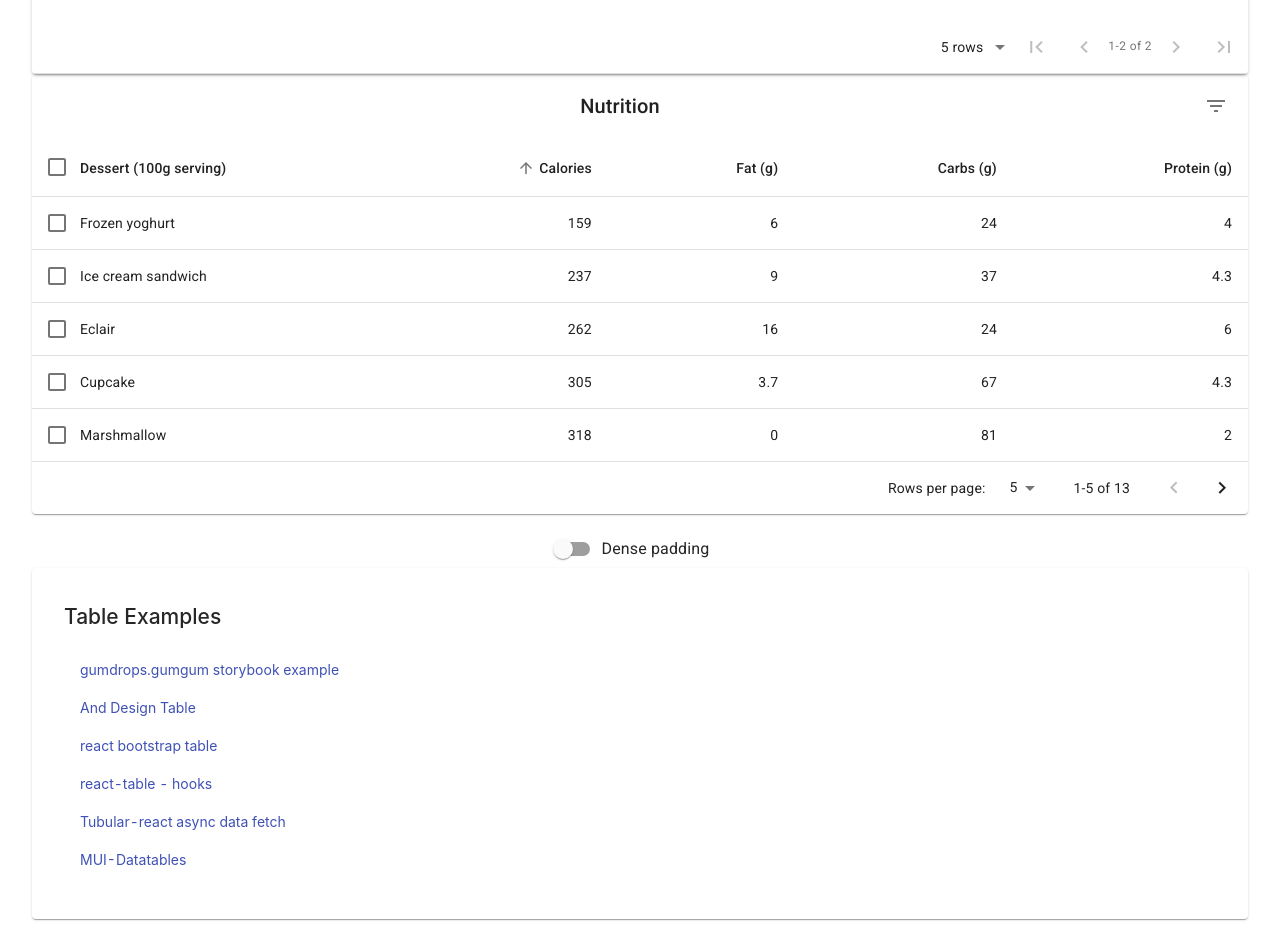
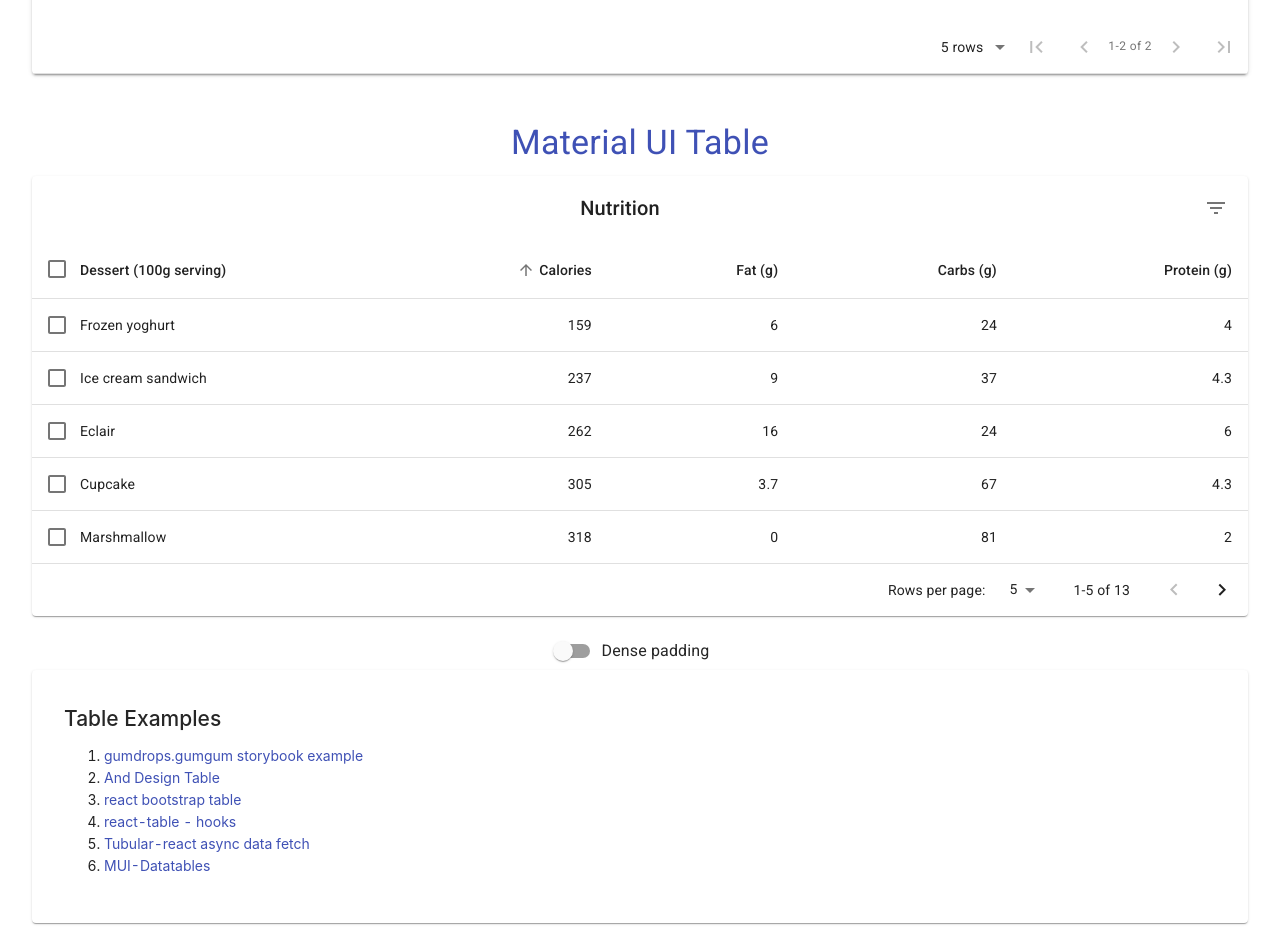
Before and after one commit to mrinalini-m/design-components, a React (Create React App) app: page / in a window 1280 px wide. Shown: the part 840-1792 px from the top of the page. Built offline with nearby package versions, Linux system fonts and the light colour scheme.

Commit message:
Minor refacs

```diff
--- a/src/App.tsx
+++ b/src/App.tsx
@@ -28,6 +28,11 @@ function App() {
         </Link>
       </Typography>
       <MaterialTable />
+      <Typography variant='h4' gutterBottom>
+        <Link href='https://material-ui.com/components/tables/'>
+          Material UI Table
+        </Link>
+      </Typography>
       <MaterialUITable />
       <Links />
     </div>
--- a/src/components/tables/Links.tsx
+++ b/src/components/tables/Links.tsx
@@ -1,42 +1,42 @@
 import React from 'react'
-import { Link, Card, List, ListItem } from '@material-ui/core'
+import { Link, Card } from '@material-ui/core'
 
 const Links = () => {
   return (
     <Card style={{ textAlign: 'left', padding: '2rem' }}>
       <h2 id='table-examples'>Table Examples</h2>
-      <List>
-        <ListItem>
-          <Link href='https://gumdrops.gumgum.com/?path=/docs/mListecules-table--default'>
+      <ol>
+        <li>
+          <Link href='https://gumdrops.gumgum.com/?path=/docs/molecules-table--default'>
             gumdrops.gumgum storybook example
           </Link>
-        </ListItem>
-        <ListItem>
+        </li>
+        <li>
           <Link href='https://ant.design/components/table/'>
             And Design Table
           </Link>
-        </ListItem>
-        <ListItem>
+        </li>
+        <li>
           <Link href='https://react-bootstrap-table.github.io/react-bootstrap-table2/storybook/'>
             react bootstrap table
           </Link>
-        </ListItem>
-        <ListItem>
+        </li>
+        <li>
           <Link href='https://react-table.tanstack.com/docs/examples/basic'>
             react-table - hooks
           </Link>
-        </ListItem>
-        <ListItem>
+        </li>
+        <li>
           <Link href='https://github.com/unosquare/tubular-react#datagrid'>
             Tubular-react async data fetch
           </Link>
-        </ListItem>
-        <ListItem>
+        </li>
+        <li>
           <Link href='https://github.com/gregnb/mui-datatables#usage'>
             MUI-Datatables
           </Link>
-        </ListItem>
-      </List>
+        </li>
+      </ol>
     </Card>
   )
 }
--- a/src/components/tables/MaterialTable.tsx
+++ b/src/components/tables/MaterialTable.tsx
@@ -38,6 +38,7 @@ export default function MaterialTableDemo() {
 
   return (
     <MaterialTable
+      style={{ marginBottom: '3rem' }}
       title='Editable Example'
       columns={state.columns}
       data={state.data}
```
